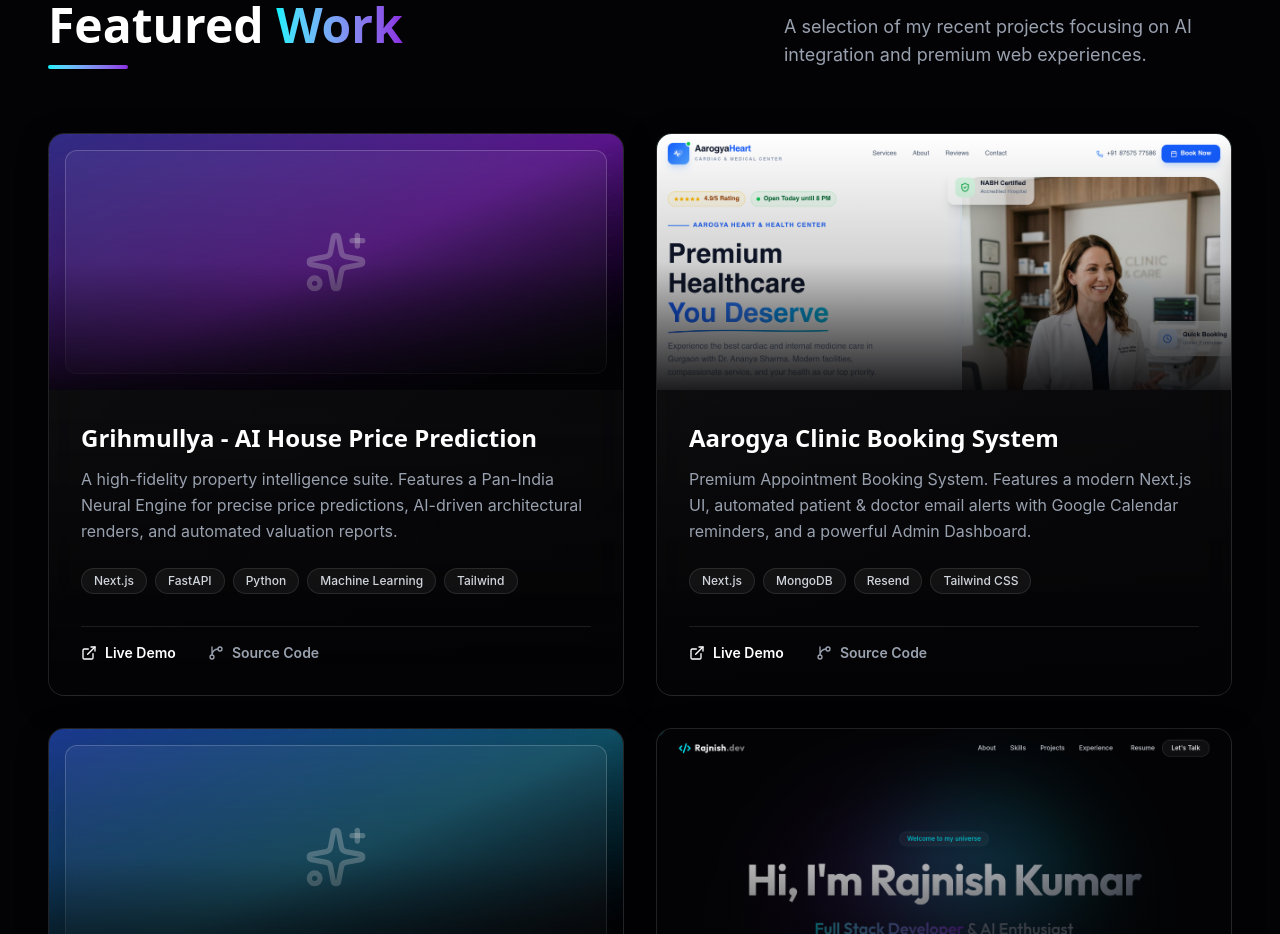
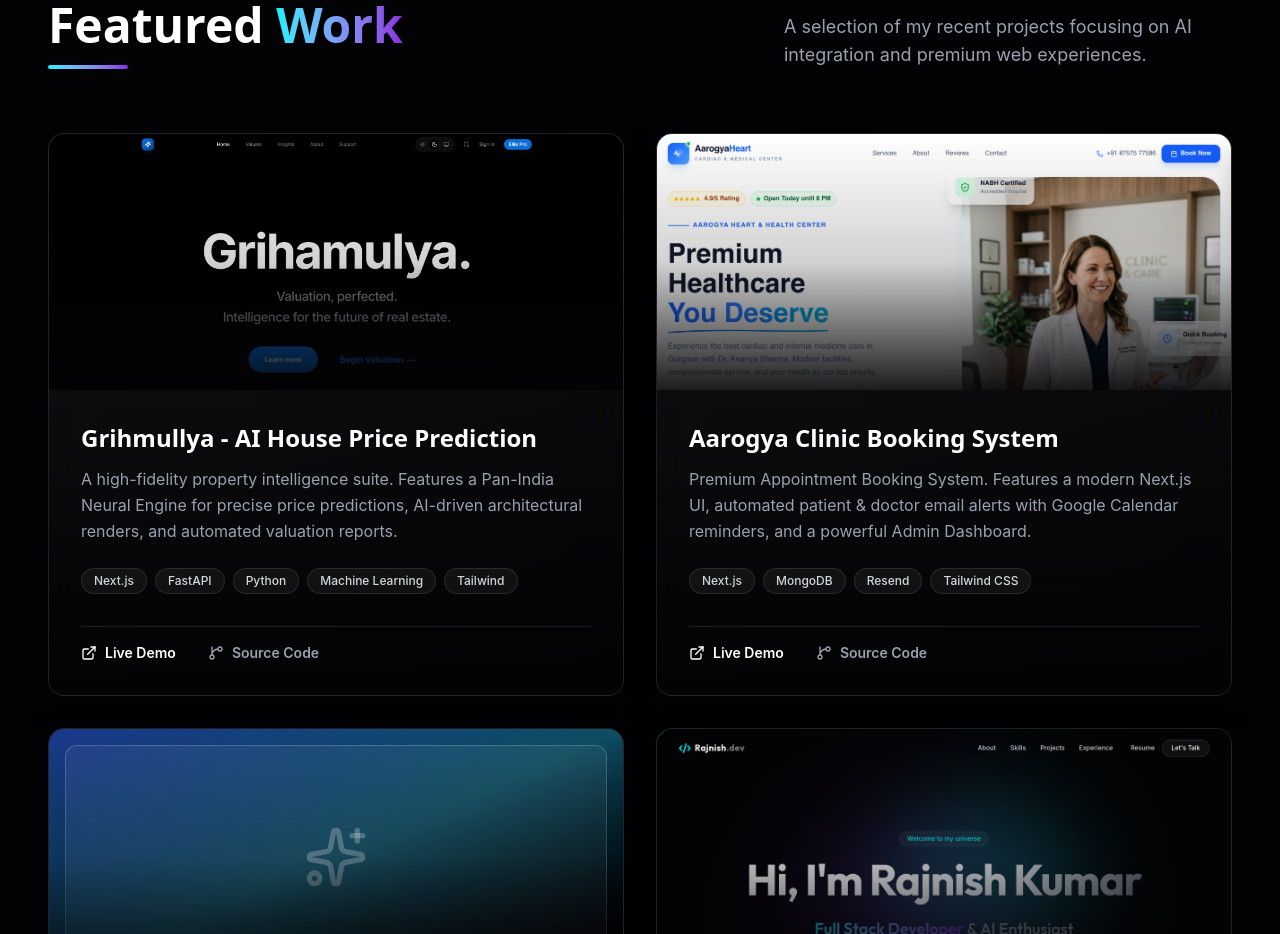
Before and after one commit to iamsunny016/My_portfolio, a React (Vite) app: page / in a window 1280 px wide. Shown: the part 2580-3514 px from the top of the page. Built offline with nearby package versions, Linux system fonts and the light colour scheme.

Commit message:
Add Grihmullya project image and live demo link

```diff
--- a/src/components/Projects.jsx
+++ b/src/components/Projects.jsx
@@ -8,8 +8,9 @@
       title: 'Grihmullya - AI House Price Prediction',
       description: 'A high-fidelity property intelligence suite. Features a Pan-India Neural Engine for precise price predictions, AI-driven architectural renders, and automated valuation reports.',
       image: 'bg-gradient-to-br from-indigo-900 via-purple-900 to-black',
+      imageUrl: '/grihamulya-project.jpg',
       tech: ['Next.js', 'FastAPI', 'Python', 'Machine Learning', 'Tailwind'],
-      demo: '#',
+      demo: 'https://www.rajnishportfolio.space/',
       github: 'https://github.com/iamsunny016/Grihmullya-House_price_prediction'
     },
     {
```
Also changed, not shown: public/grihamulya-project.jpg (added).
